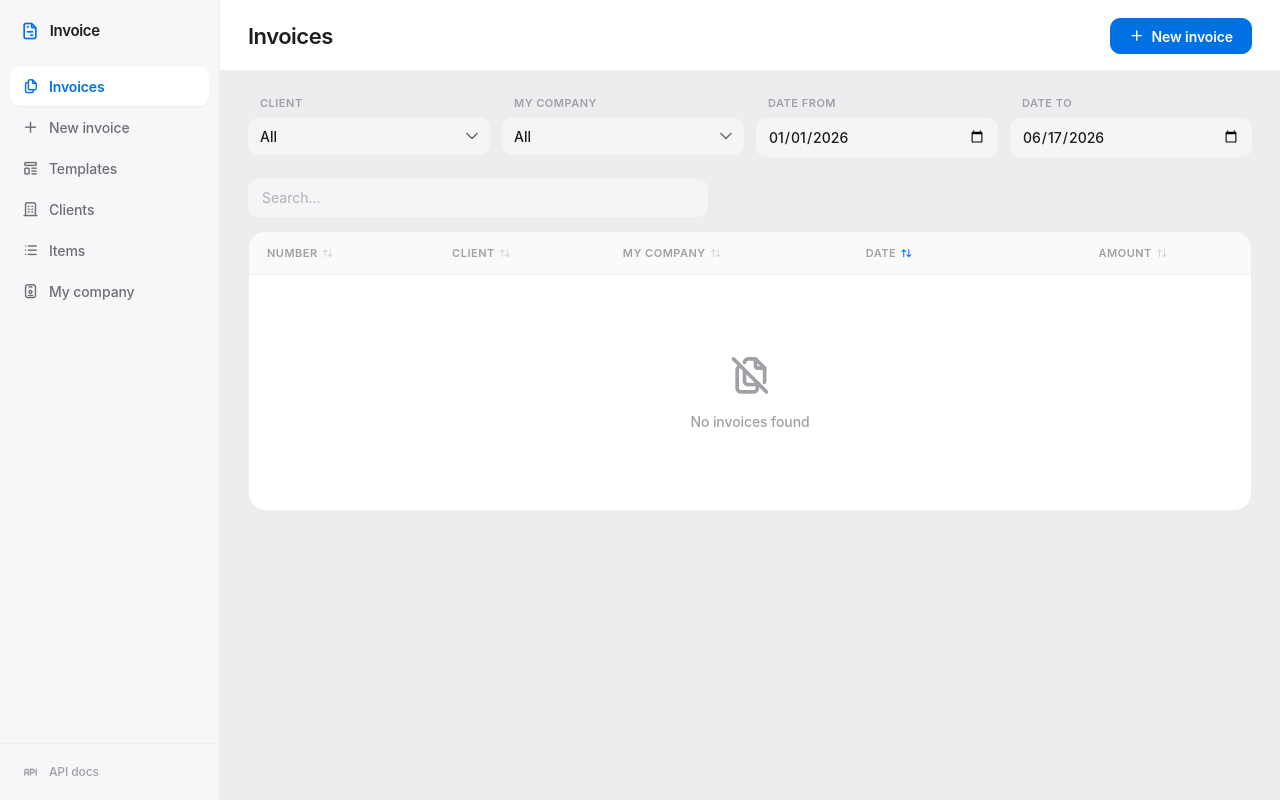
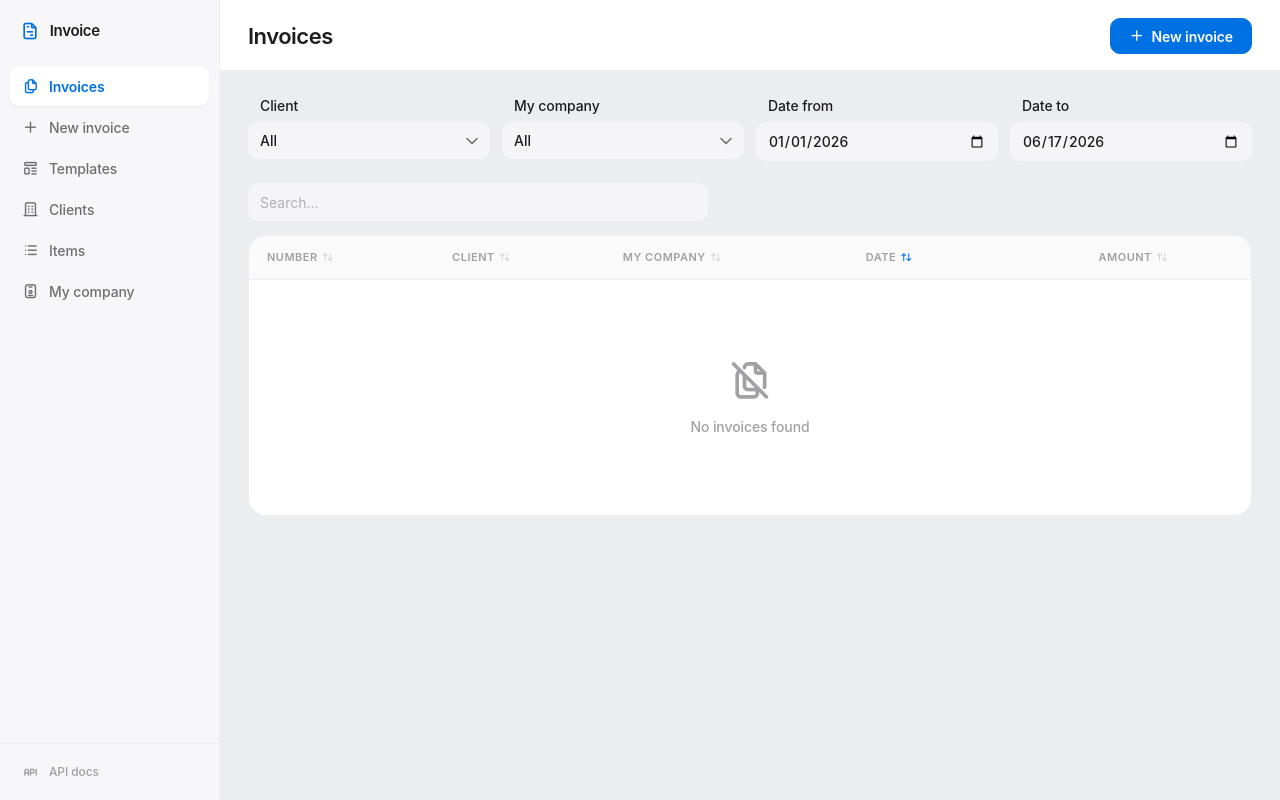
Before and after one commit to forzenson/invoice-app, a FastAPI app: page / in a window 1280 px wide. Run offline with FastAPI, Linux system fonts and the light colour scheme; data that the repository does not hold is empty; some libraries are stand-ins or nearby versions.

Commit message:
Invoices page polish: labels match input style, search aligned, US number format
1. Filter labels (CLIENT / MY COMPANY / DATE FROM / DATE TO) now use
   the same font format as the inputs below them — 14px, weight 500,
   normal-case, primary text color — instead of small uppercase muted
   labels. The HTML already has them as 'Client' etc., so removing
   the text-transform:uppercase is enough to show mixed case.

2. Search input padding reduced 14px → 12px to match the filter
   selects' internal padding, so text inside both lines up at the
   same x-offset.

3. Number formatting switched from de-DE (44.000,00) to en-US
   (44,000.00) per user request. Applied to: invoice list amounts,
   line-item amount preview, total preview, client card total_billed.

Co-Authored-By: Claude Opus 4.7 <noreply@anthropic.com>

```diff
--- a/static/app.css
+++ b/static/app.css
@@ -74,13 +74,14 @@ input::placeholder, textarea::placeholder { color: var(--placeholder); }
 
 .filters-row { display: grid; grid-template-columns: repeat(auto-fit, minmax(180px, 1fr)); gap: 12px; margin-bottom: 22px; }
 .filter-fg { display: flex; flex-direction: column; gap: 6px; }
-.filter-fg label { font-size: 11px; font-weight: 600; color: var(--text-hint); text-transform: uppercase; letter-spacing: 0.5px; padding-left: 12px; }
+.filter-fg label { font-size: 14px; font-weight: 500; color: var(--text); padding-left: 12px; letter-spacing: -0.1px; }
 .filter-fg select, .filter-fg input { width: 100%; }
 .stat-label { font-size: 12px; color: var(--text-muted); margin-bottom: 6px; font-weight: 500; }
 .stat-value { font-size: 26px; font-weight: 600; font-family: var(--font-mono); letter-spacing: -0.4px; }
 
 .table-header { display: flex; align-items: center; justify-content: space-between; margin-bottom: 14px; gap: 16px; flex-wrap: wrap; }
-.search-input { padding: 0 14px; height: 38px; border: none; border-radius: var(--radius-input); font-family: var(--font); font-size: 14px; background: var(--input-bg); color: var(--text); width: 100%; max-width: 460px; outline: none; transition: box-shadow 0.15s; }
+.search-input { padding: 0 12px; height: 38px; border: none; border-radius: var(--radius-input); font-family: var(--font); font-size: 14px; background: var(--input-bg); color: var(--text); width: 100%; max-width: 460px; outline: none; transition: box-shadow 0.15s; margin-left: 0; }
+.table-header { padding-left: 0; }
 .search-input:focus { box-shadow: var(--accent-ring); }
 .filter-tabs { display: flex; gap: 4px; }
 .filter-tab { padding: 6px 14px; border-radius: var(--radius-pill); border: 1px solid var(--border-strong); background: var(--surface); font-family: var(--font); font-size: 13px; font-weight: 500; color: var(--text-muted); cursor: pointer; transition: all 0.1s; }
--- a/static/app.js
+++ b/static/app.js
@@ -130,7 +130,7 @@ function renderInvoices() {
   }
   tbody.innerHTML = list.map(inv => {
     const sym = CURRENCY_SYMBOLS[inv.currency] || inv.currency;
-    const amt = inv.total_amount.toLocaleString('de-DE', {minimumFractionDigits: 2});
+    const amt = inv.total_amount.toLocaleString('en-US', {minimumFractionDigits: 2});
     const d = new Date(inv.date).toLocaleDateString('ru-RU');
     return `<tr>
       <td><span class="invoice-number">${inv.number}</span></td>
@@ -427,11 +427,11 @@ function recalcPreview() {
     const tp = document.getElementById(`tp-${i}`);
     const ap = document.getElementById(`ap-${i}`);
     if (tp) tp.textContent = `~${h}:${String(m).padStart(2,'0')}`;
-    if (ap) ap.textContent = `${sym} ${amount.toLocaleString('de-DE', {minimumFractionDigits: 2})}`;
+    if (ap) ap.textContent = `${sym} ${amount.toLocaleString('en-US', {minimumFractionDigits: 2})}`;
   });
   totalsEl.innerHTML = `
     <div class="total-line">${results.map((r, i) => `${r.time} × ${sym}${itemRows[i].rate}`).join(' + ')}</div>
-    <div class="total-grand">${sym} ${total.toLocaleString('de-DE', {minimumFractionDigits: 2})}</div>`;
+    <div class="total-grand">${sym} ${total.toLocaleString('en-US', {minimumFractionDigits: 2})}</div>`;
 }
 
 async function saveInvoice() {
@@ -537,7 +537,7 @@ async function loadCounterparties() {
           ${cp.eu_vat ? `EU VAT: ${cp.eu_vat}<br>` : ''}
           ${cp.iban ? `IBAN: ${cp.iban}` : ''}
         </div>
-        <div class="cp-stats"><span>${cp.invoice_count} invoices</span><span>€ ${(cp.total_billed||0).toLocaleString('de-DE',{maximumFractionDigits:0})}</span></div>
+        <div class="cp-stats"><span>${cp.invoice_count} invoices</span><span>€ ${(cp.total_billed||0).toLocaleString('en-US',{maximumFractionDigits:0})}</span></div>
         <div class="cp-actions">
           <button class="btn btn-sm" onclick="openCpModal(${cp.id})"><i class="ti ti-edit"></i> Edit</button>
           <button class="btn btn-sm btn-delete" onclick="deleteCp(${cp.id})"><i class="ti ti-trash"></i> Delete</button>
```
